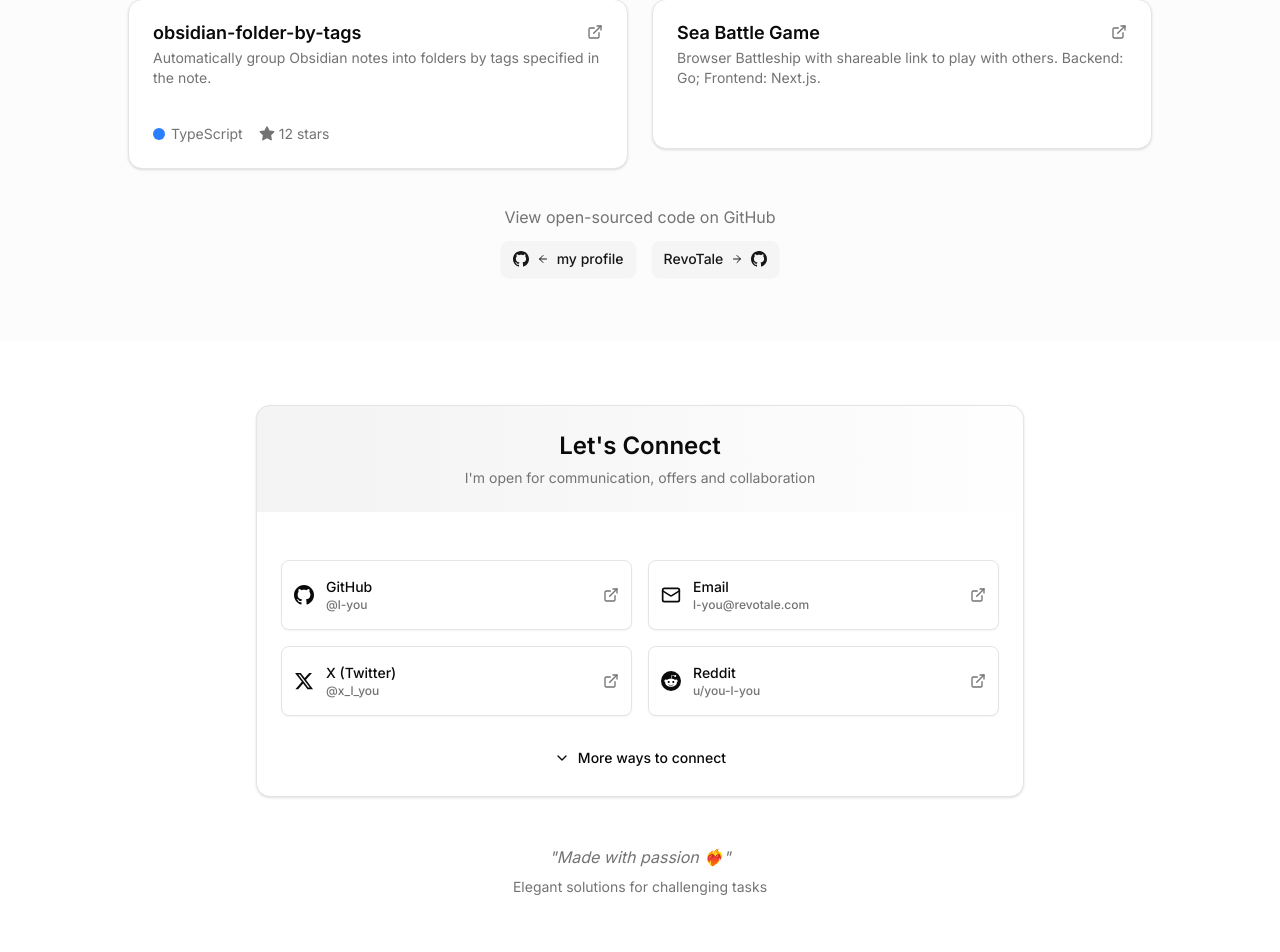
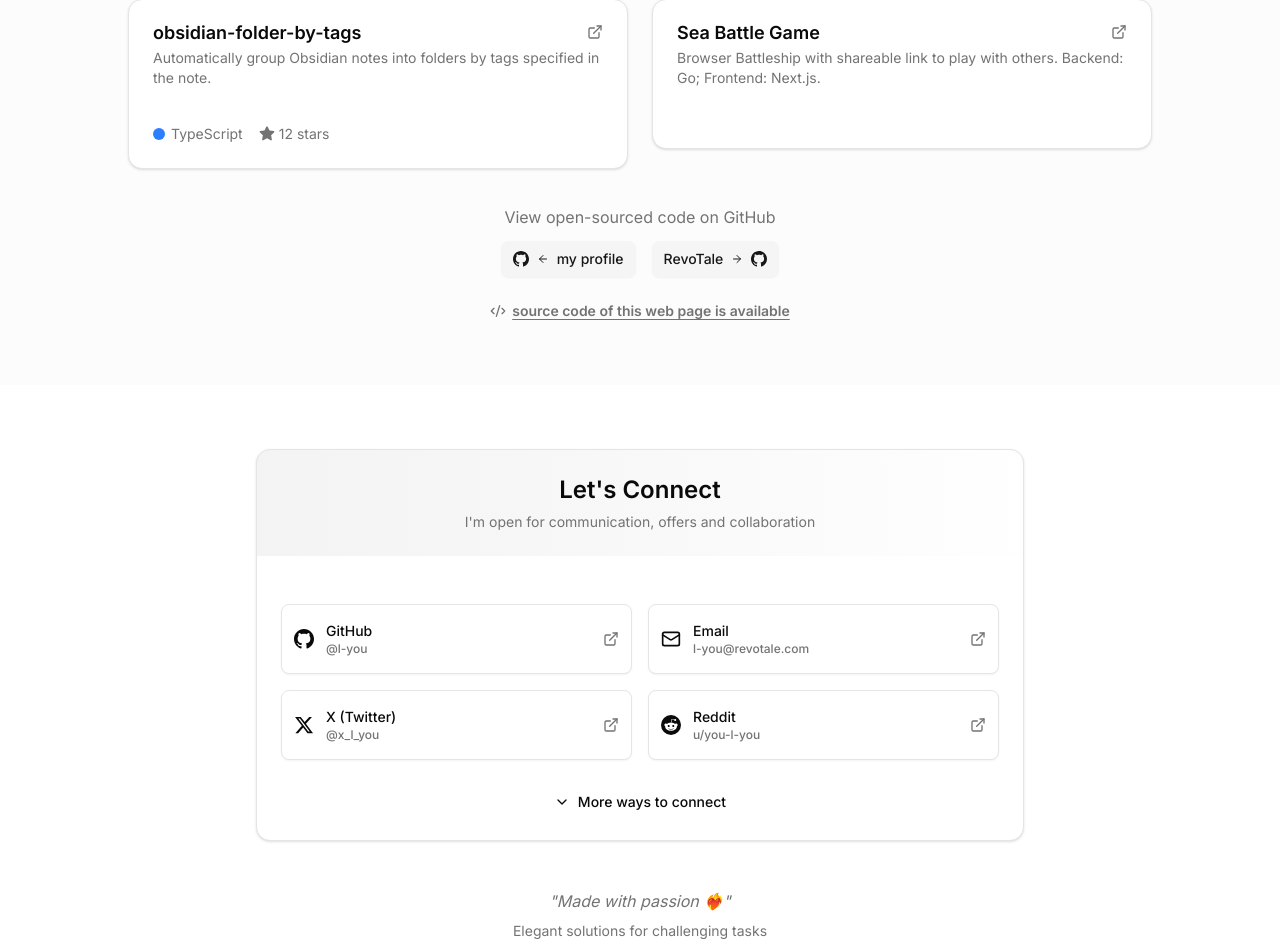
Before and after one commit to l-you/about-me, a Next.js app: page / in a window 1280 px wide. Shown: the part 2338-3290 px from the top of the page. Built offline with nearby package versions, Linux system fonts and the light colour scheme.

Commit message:
feat: add source code link

```diff
--- a/src/about-me/AboutMeContent.tsx
+++ b/src/about-me/AboutMeContent.tsx
@@ -226,7 +226,7 @@ const AboutMeContent: FunctionComponent = () => {
 							))}
 						</div>
 
-						<div className="mt-8 text-center flex flex-col gap-2 max-w-full ">
+						<div className="mt-8 text-center flex flex-col gap-2 max-w-full	items-center">
 							<p className="mx-auto max-w-2xl text-center text-muted-foreground text-base my-1">
 								View open-sourced code on GitHub
 							</p>
@@ -252,6 +252,14 @@ const AboutMeContent: FunctionComponent = () => {
 								</Link>
 							</Button>
 							</div>
+								<Link
+							href="https://github.com/l-you/about-me"
+							target="_blank"
+							rel="noopener noreferrer"
+							className="mt-4 inline-flex items-center gap-1.5 text-sm font-semibold text-muted-foreground underline decoration-1 underline-offset-3 transition-all hover:text-primary hover:decoration-2">
+							<Code2 className="size-4" />
+							<span>source code of this web page is available</span>
+						</Link>
 						</div>
 					</div>
 				</div>
```
